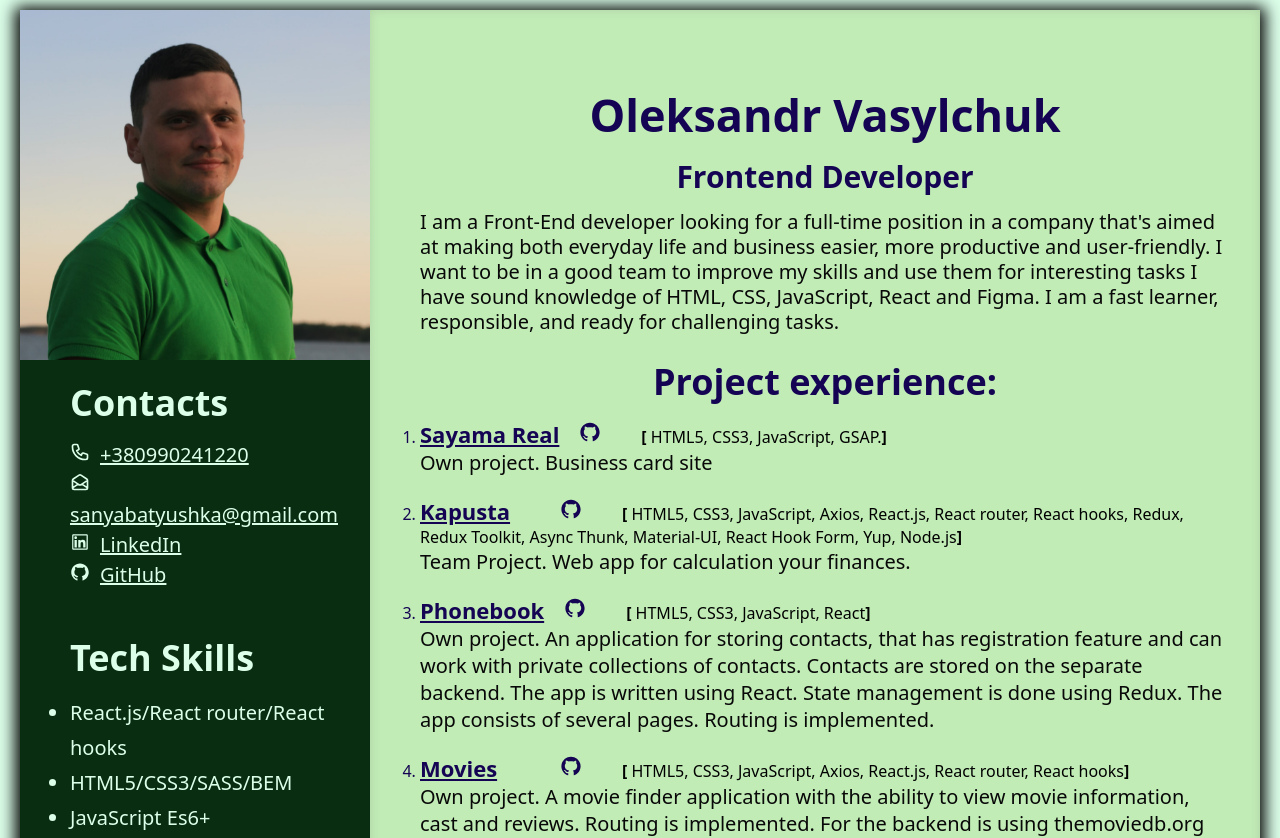
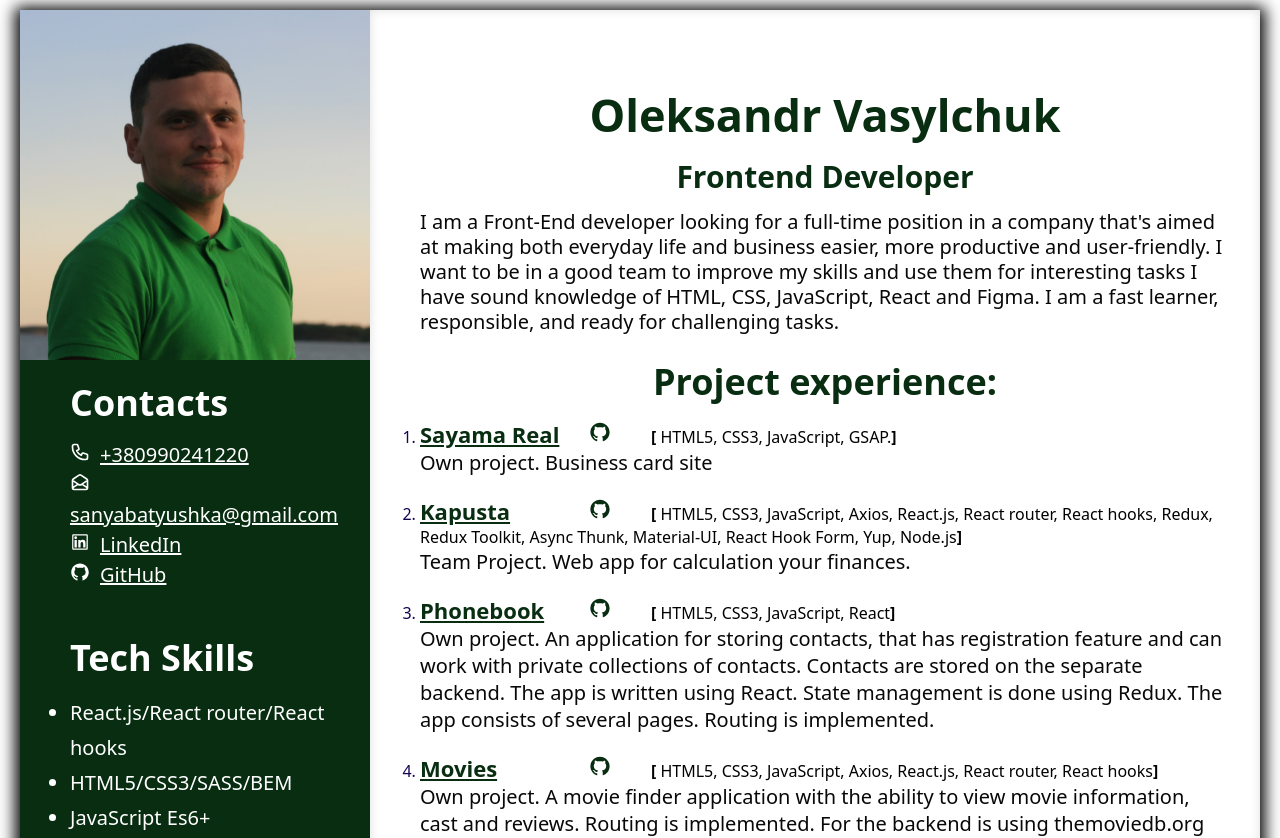
Before and after one commit to Vasylchuk-Oleksandr/oleksandr-vasylchuk-resume, a React (Create React App) app: page / in a window 1280 px wide. Shown: the top 838 px of the page. Built offline with nearby package versions, Linux system fonts and the light colour scheme; a web font is replaced by a local one.

Commit message:
змінив дизайн

```diff
--- a/src/Components/Experience/Experience.styled.js
+++ b/src/Components/Experience/Experience.styled.js
@@ -3,8 +3,8 @@ import styled from "@emotion/styled";
 export const Main = styled.main`
   padding-left: 50px;
   padding-right: 30px;
-  padding-bottom: 20px;
-  background: #c1ecb6;
+  padding-bottom: 50px;
+  background: var(--white-color);
   box-shadow: inset 0 0 10px 1px hsl(0deg 0% 48% / 20%);
 `;
 
--- a/src/Components/Projects/Projects.styled.js
+++ b/src/Components/Projects/Projects.styled.js
@@ -22,7 +22,7 @@ export const Link = styled.a`
   margin-right: 20px;
   &:nth-child(2n + 1) {
     display: inline-flex;
-    min-width: 120px;
+    min-width: 149px;
   }
 `;
 
--- a/src/index.css
+++ b/src/index.css
@@ -1,10 +1,10 @@
 :root {
   --main-color: #080808;
-  --title-color: rgb(21, 4, 83);
+  --title-color: #082d11;
   --title-color-black: rgb(6, 0, 29);
   --light-color: rgb(0, 0, 0);
   --sidebar-color: rgb(13, 54, 39);
-  --white-color: #dcffea;
+  --white-color: #ffffff;
   --bacgraund-image:  url(./Components/Images/завантаження.jpg);
 }
 
```
